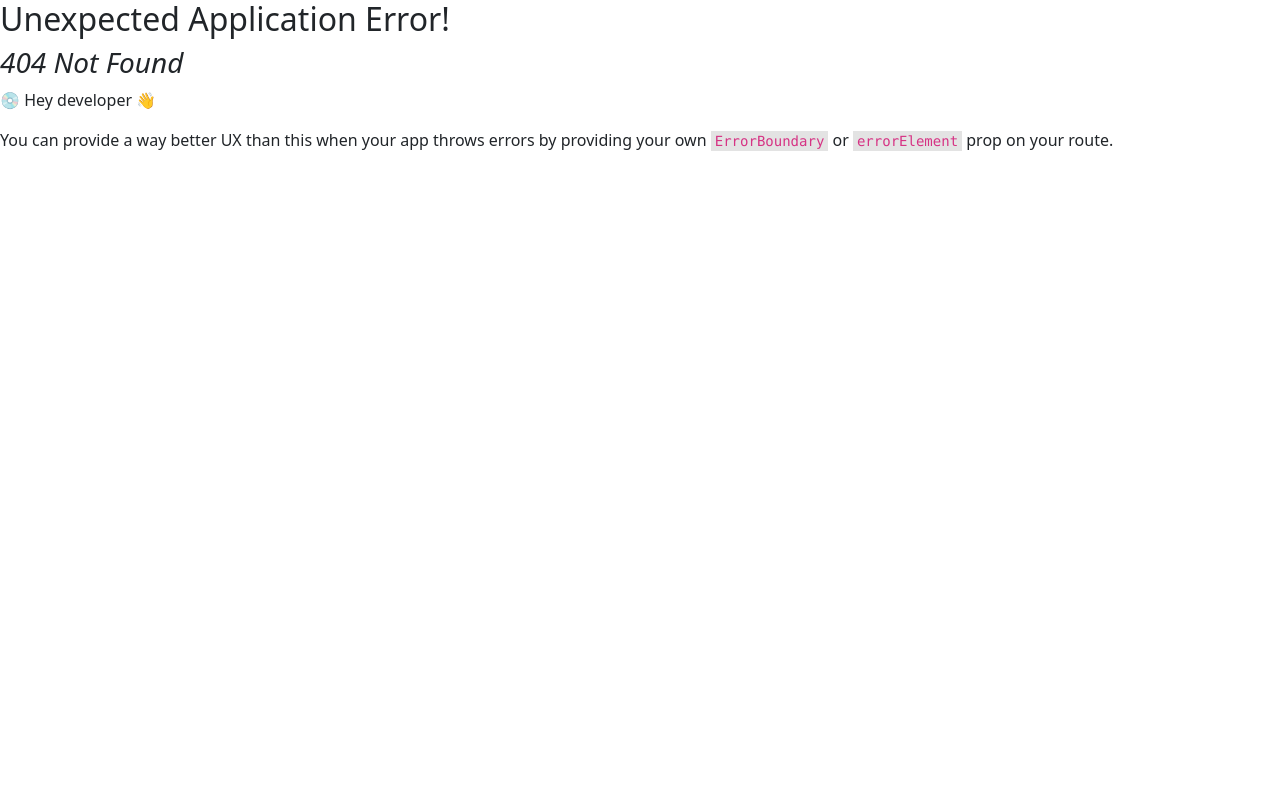
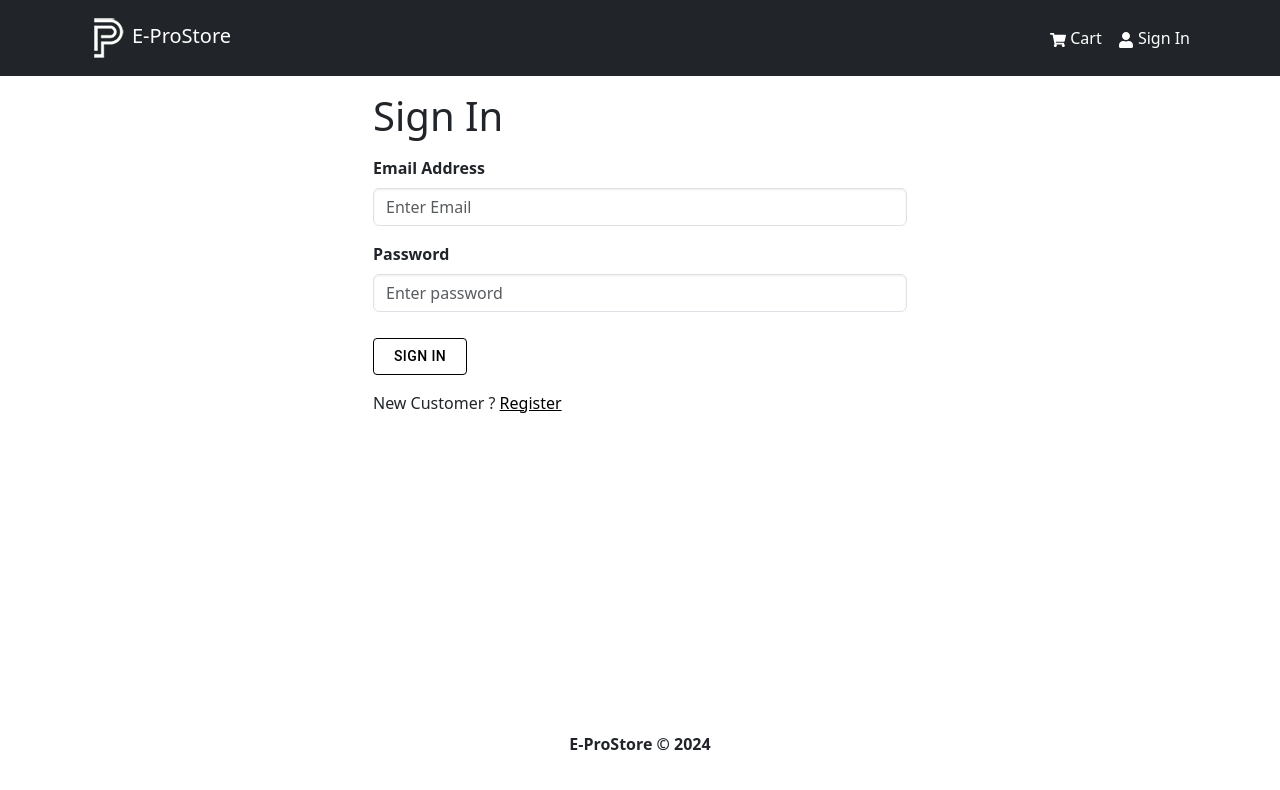
Before and after one commit to Abdullah-Arshad03/E-Commerce-Store, a React (Create React App) app in the folder frontend/: page /login in a window 1280 px wide. Before the commit this address had no page. Shown: the top 790 px of the page. Built offline with nearby package versions, Linux system fonts and the light colour scheme.

Commit message:
Done with the Login Screen

```diff
--- /dev/null
+++ b/frontend/src/components/FormContainer.js
@@ -0,0 +1,16 @@
+import React from "react";
+import {Container , Row , Col} from 'react-bootstrap'
+
+const FormContainer = ({children}) =>{
+    return(<>
+   <Container>
+    <Row className="d-flex justify-content-lg-center">
+     <Col  xs={12} md={6} >
+        {children}
+     </Col>
+    </Row>
+   </Container>
+
+    </>)
+}
+export default FormContainer
--- a/frontend/src/index.js
+++ b/frontend/src/index.js
@@ -11,6 +11,7 @@ import '../node_modules/bootstrap/dist/css/bootstrap.min.css'
 import HomeScreen from './screens/HomeScreen';
 import CartScreen from './screens/CartScreen';
 import ProductScreen from './screens/ProductScreen';
+import LoginScreen from './screens/LoginScreen';
 
 
 const router = createBrowserRouter(
@@ -22,6 +23,10 @@ const router = createBrowserRouter(
     <Route path='/products/:id' element={<ProductScreen/>}/>
 
     <Route path='/cart' element={<CartScreen/>}/>
+    <Route path='/login' element={<LoginScreen/>}/>
+
+
+
 
     </Route>
 
--- a/frontend/src/screens/CartScreen.js
+++ b/frontend/src/screens/CartScreen.js
@@ -88,7 +88,7 @@ const CartScreen = () => {
                         })}
                       </FormControl>
                     </Col>
-                    <Col md={2}>
+                    <Col md ={2}>
                       <Button type="button" variant="light" onClick={()=>{
                         removeFromCartHandler( item._id)
                       }}>
--- /dev/null
+++ b/frontend/src/screens/LoginScreen.js
@@ -0,0 +1,71 @@
+import { useState } from "react";
+import { Link } from "react-router-dom";
+import {
+  Form,
+  Row,
+  Col,
+  FormGroup,
+  FormLabel,
+  FormControl,
+} from "react-bootstrap";
+import { Button } from "@mui/material/";
+
+import FormContainer from "../components/FormContainer";
+
+const LoginScreen = () => {
+  const [email, setEmail] = useState("");
+  const [password, setPassword] = useState("");
+
+  const submitHandler = (e) => {
+    e.preventDefault();
+    console.log("submit");
+  };
+
+  return (
+    <>
+      <FormContainer>
+        <h1>Sign In</h1>
+        <Form onSubmit={submitHandler}>
+          <FormGroup controlId="email" className="my-3">
+            <FormLabel className="fw-semibold">Email Address</FormLabel>
+            <FormControl
+              type="email"
+              placeholder="Enter Email"
+              value={email}
+              onChange={(e) => {
+                setEmail(e.target.value);
+              }}
+            ></FormControl>
+          </FormGroup>
+
+          <FormGroup controlId="password" className="my-3">
+            <FormLabel className="fw-semibold">Password</FormLabel>
+            <FormControl
+              type="Password"
+              placeholder="Enter password"
+              value={password}
+              onChange={(e) => setPassword(e.target.value)}
+            ></FormControl>
+          </FormGroup>
+
+          <Button
+            className="buttonn"
+            // variant="outlined"
+             type="submit"
+            style={{marginTop: "10px", color: 'black', border : '1px solid black', padding: '5px 20px' }}
+          >
+            Sign In
+          </Button>
+        </Form>
+
+        <Row className="py-3">
+          <Col>
+            New Customer ? <Link  style={{ color:'black'}}to="/register">Register</Link>
+          </Col>
+        </Row>
+      </FormContainer>
+    </>
+  );
+};
+
+export default LoginScreen;
```
